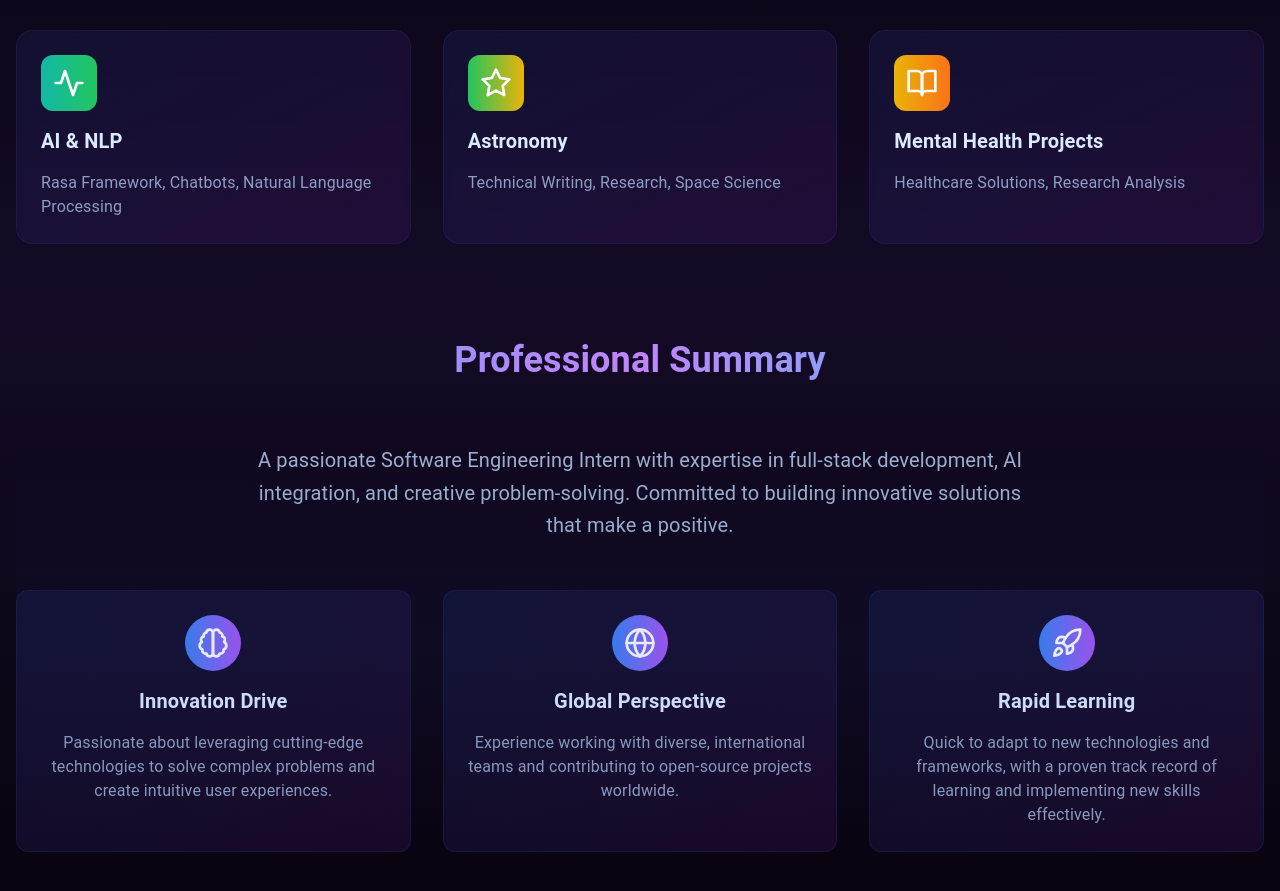
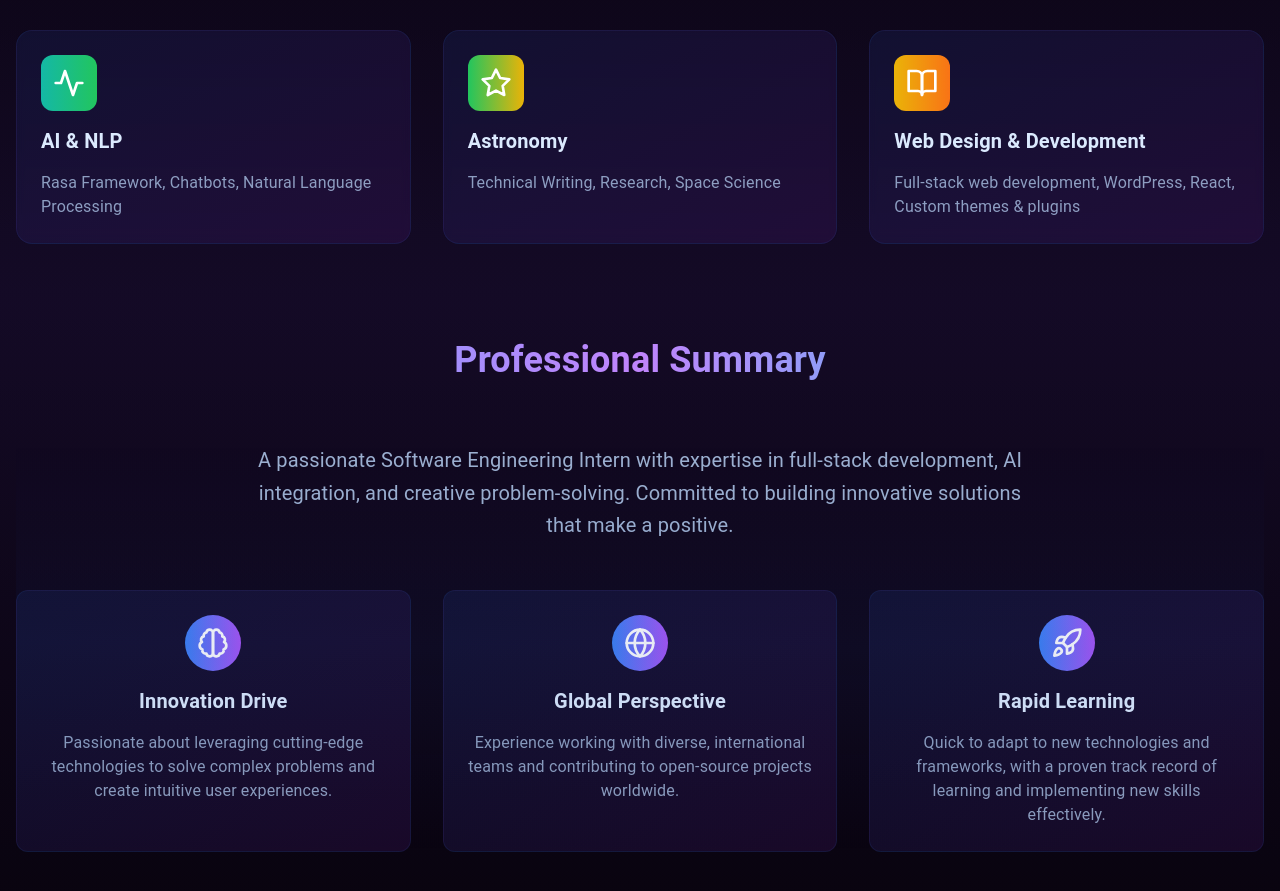
Before and after one commit to mk1shan/myweb, a React (Create React App) app: page / in a window 1280 px wide. Shown: the part 905-1796 px from the top of the page. Built offline with nearby package versions, Linux system fonts and the light colour scheme.

Commit message:
Update Home.js

```diff
--- a/src/components/Home.js
+++ b/src/components/Home.js
@@ -73,8 +73,8 @@ const skillBoxes = [
     },
     {
         icon: <BookOpen className="w-8 h-8" />,
-        title: 'Mental Health Projects',
-        desc: 'Healthcare Solutions, Research Analysis',
+        title: 'Web Design & Development',
+        desc: 'Full-stack web development, WordPress, React, Custom themes & plugins',
         gradient: 'from-yellow-500 to-orange-500'
     }
 ];
```
